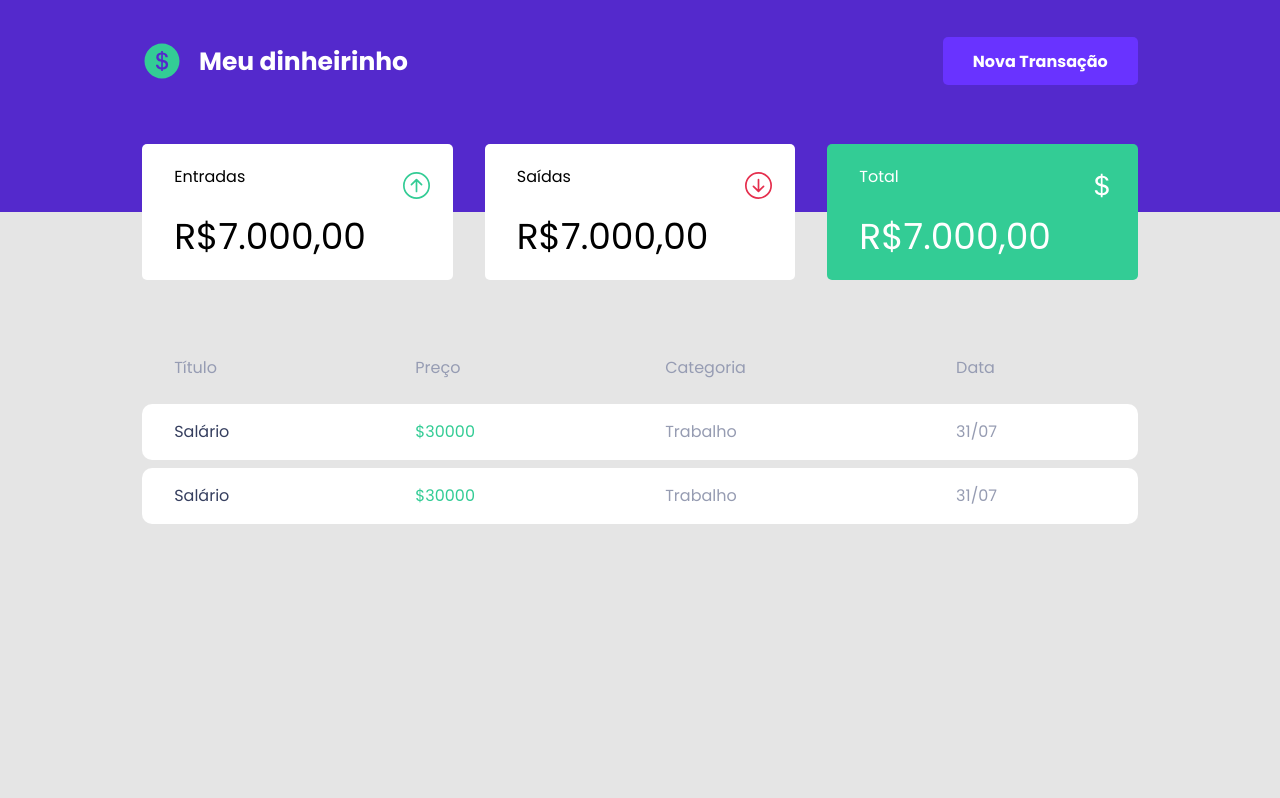
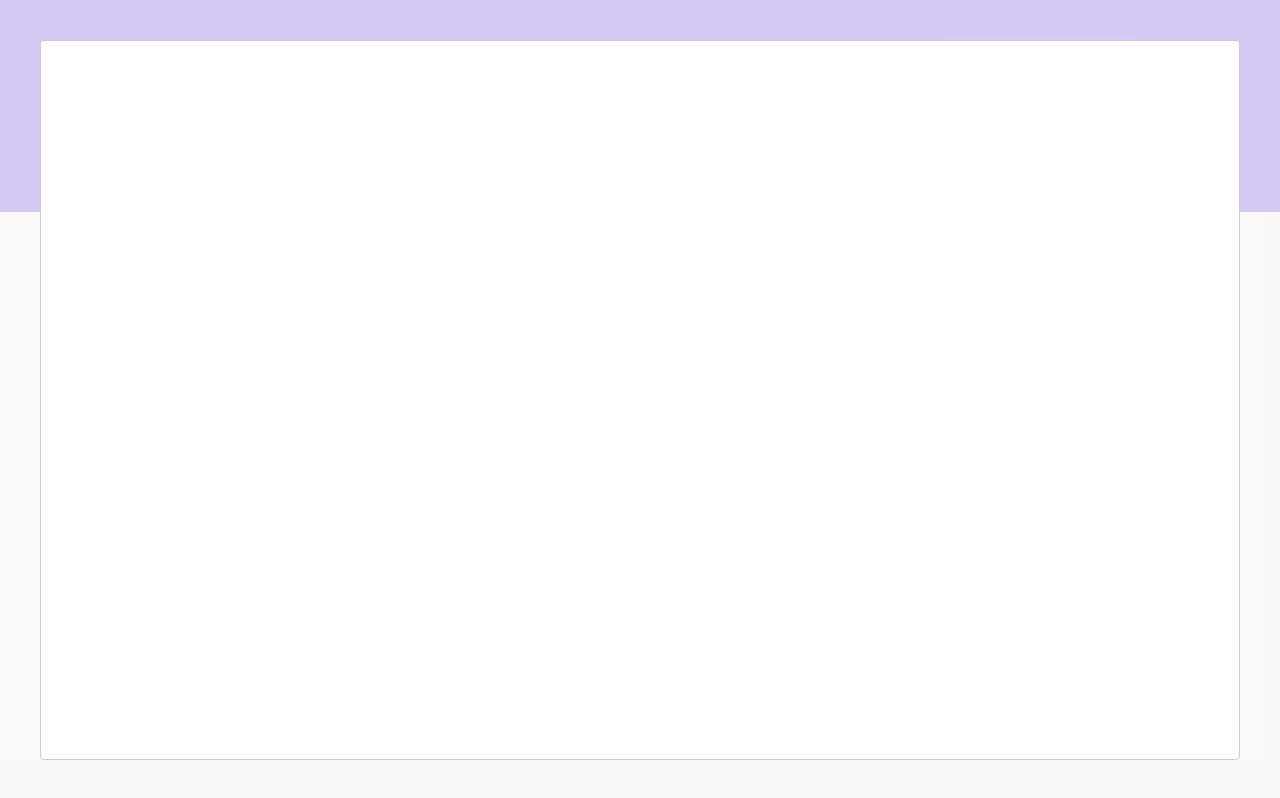
Before and after one commit to carmoandre/projeto-meudinheirinho-olabi, a React (Create React App) app: page / in a window 1280 px wide. Built offline with nearby package versions, Linux system fonts and the light colour scheme.

Commit message:
First Modal structure

```diff
--- a/package.json
+++ b/package.json
@@ -9,6 +9,7 @@
     "react": "^18.2.0",
     "react-dom": "^18.2.0",
     "react-icons": "^4.4.0",
+    "react-modal": "^3.15.1",
     "react-scripts": "5.0.1",
     "styled-components": "^5.3.5",
     "web-vitals": "^2.1.4"
--- a/src/App.js
+++ b/src/App.js
@@ -1,16 +1,29 @@
 import { createGlobalStyle } from 'styled-components';
+import ReactModal from 'react-modal';
 import Header from "./components/Header"
 import Body from './components/Body';
 import Balances from './components/balances/Balances';
+import { useState } from 'react';
 
 export default function App() {
+    const [ismodalOpen, setIsModalOpen] =  useState(true);
+
+    function handleCloseModal () {
+        setIsModalOpen(false);
+    };
+
     return (
         <div className="App">
         <ResetCSS />
         <GlobalStyle />
         <Balances />
-      <Header />
+        <Header setIsModalOpen={setIsModalOpen} />
         <Body />
+        <ReactModal
+            isOpen={ismodalOpen}
+            onRequestClose={()=> handleCloseModal()}
+            shouldCloseOnOverlayClick={true}
+        />
         </div>
     );
 }
@@ -83,7 +96,7 @@ const GlobalStyle = createGlobalStyle`
     }
 
     body {
-        font-family: 'Raleway', sans-serif;
+        font-family: 'Poppins', sans-serif;
         background: #E5E5E5;
         padding: 0px;
         margin: 0px;
@@ -91,9 +104,27 @@ const GlobalStyle = createGlobalStyle`
         width: 100%;
     }
     input {
-        font-family: 'Raleway', sans-serif;
+        font-family: 'Poppins', sans-serif;
     }
 `;
 
-// font-family: 'Raleway', sans-serif;
-// font-family: 'Saira Stencil One', cursive;
+
+// const StyledReactModal = styled(ReactModal)`
+//     .Modal {
+//         position: absolute;
+//         top: 40px;
+//         left: 40px;
+//         right: 40px;
+//         bottom: 40px;
+//         background-color: papayawhip;
+//     }
+
+//     .Overlay {
+//         position: fixed;
+//         top: 0;
+//         left: 0;
+//         right: 0;
+//         bottom: 0;
+//         background-color: rebeccapurple;
+//     }
+// `;
--- a/src/components/Header.js
+++ b/src/components/Header.js
@@ -1,7 +1,12 @@
 import styled from "styled-components";
 import { AiFillDollarCircle } from "react-icons/ai";
 
-export default function Header() {
+export default function Header(props) {
+    const  { setIsModalOpen } = props;
+    function handleClick(){
+        setIsModalOpen(true);
+    }
+
     return(
         <HeaderCss>
             <ElementsContainer>
@@ -9,7 +14,7 @@ export default function Header() {
                     <DollarIcon />
                     <AppName>Meu dinheirinho</AppName>
                 </Title>
-                <WebTransactionButton>Nova Transação</WebTransactionButton>
+                <WebTransactionButton onClick={() => handleClick()} >Nova Transação</WebTransactionButton>
                 <MobileTransactionButton>+</MobileTransactionButton>
             </ElementsContainer>
         </ HeaderCss>
```
Also changed, not shown: 1 other file (tests, documents, lock files or other folders). Lines whose indentation alone changed are shown as unchanged.
